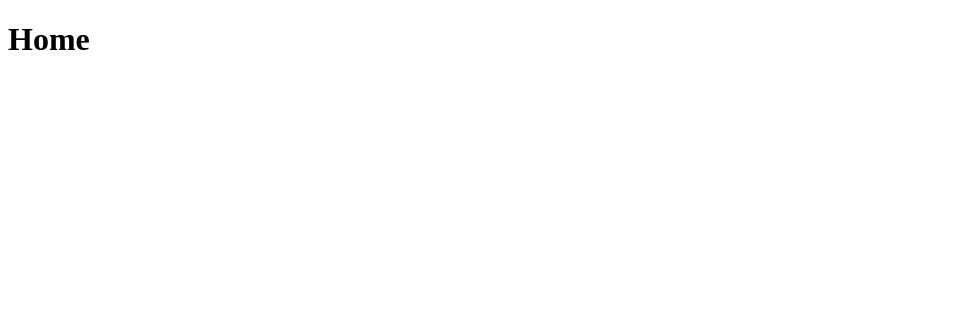
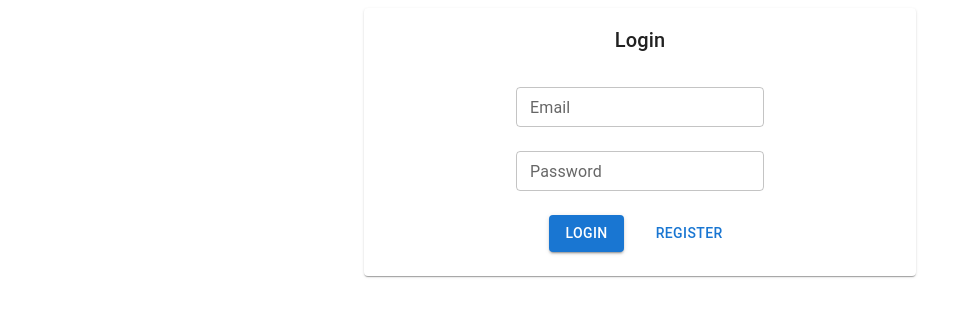
Before and after one commit to korzepadawid/task-planner, a React (Create React App) app in the folder client/: page / in a window 1280 px wide. Shown: the top 316 px of the page, without its empty margins (0-972 px from the left). Built offline with nearby package versions, Linux system fonts and the light colour scheme.

Commit message:
feat: added login card and material ui

```diff
--- a/client/package.json
+++ b/client/package.json
@@ -3,6 +3,9 @@
   "version": "0.1.0",
   "private": true,
   "dependencies": {
+    "@emotion/react": "^11.7.1",
+    "@emotion/styled": "^11.6.0",
+    "@mui/material": "^5.2.6",
     "@testing-library/jest-dom": "^5.16.1",
     "@testing-library/react": "^12.1.2",
     "@testing-library/user-event": "^13.5.0",
--- a/client/src/App.tsx
+++ b/client/src/App.tsx
@@ -1,11 +1,13 @@
 import React from 'react';
 import { BrowserRouter, Routes, Route } from 'react-router-dom';
+import MainLayout from './layouts/MainLayout';
 import Home from './pages/Home';
 import Login from './pages/Login';
 import NotFound from './pages/NotFound';
 import Register from './pages/Register';
 
 const App: React.FC = () => (
+  <MainLayout>
     <BrowserRouter>
       <Routes>
         <Route path="/" element={<Home />} />
@@ -14,6 +16,7 @@ const App: React.FC = () => (
         <Route path="*" element={<NotFound />} />
       </Routes>
     </BrowserRouter>
+  </MainLayout>
 );
 
 export default App;
--- /dev/null
+++ b/client/src/components/LoginCard.tsx
@@ -0,0 +1,53 @@
+import React from 'react';
+import Typography from '@mui/material/Typography';
+import { Button, Card, CardContent, Grid, TextField } from '@mui/material';
+
+const LoginCard: React.FC = () => (
+  <Card>
+    <CardContent>
+      <Grid container spacing={3} direction="column" alignItems="center">
+        <Grid item xs={12}>
+          <Typography variant="h6" component="h3" gutterBottom>
+            Login
+          </Typography>
+        </Grid>
+        <Grid item xs={12}>
+          <TextField
+            fullWidth
+            id="outlined-basic"
+            label="Email"
+            variant="outlined"
+            size="small"
+          />
+        </Grid>
+        <Grid item xs={12}>
+          <TextField
+            fullWidth
+            id="outlined-basic"
+            label="Password"
+            type="password"
+            variant="outlined"
+            size="small"
+          />
+        </Grid>
+        <Grid
+          item
+          container
+          spacing={3}
+          direction="row"
+          justifyContent="center"
+          alignItems="center"
+        >
+          <Grid item>
+            <Button variant="contained">Login</Button>
+          </Grid>
+          <Grid item>
+            <Button href="#text-buttons">Register</Button>
+          </Grid>
+        </Grid>
+      </Grid>
+    </CardContent>
+  </Card>
+);
+
+export default LoginCard;
--- /dev/null
+++ b/client/src/layouts/MainLayout.tsx
@@ -0,0 +1,12 @@
+import { Container } from '@mui/material';
+import React from 'react';
+
+interface Props {
+  children: React.ReactNode;
+}
+
+const MainLayout: React.FC<Props> = ({ children }) => (
+  <Container maxWidth="sm">{children}</Container>
+);
+
+export default MainLayout;
--- a/client/src/pages/Home.tsx
+++ b/client/src/pages/Home.tsx
@@ -1,8 +1,9 @@
 import React from 'react';
+import LoginCard from '../components/LoginCard';
 
 const Home: React.FC = () => (
   <>
-    <h1>Home</h1>
+    <LoginCard />
   </>
 );
 
```
Also changed, not shown: 1 other file (tests, documents, lock files or other folders). Lines whose indentation alone changed are shown as unchanged.
